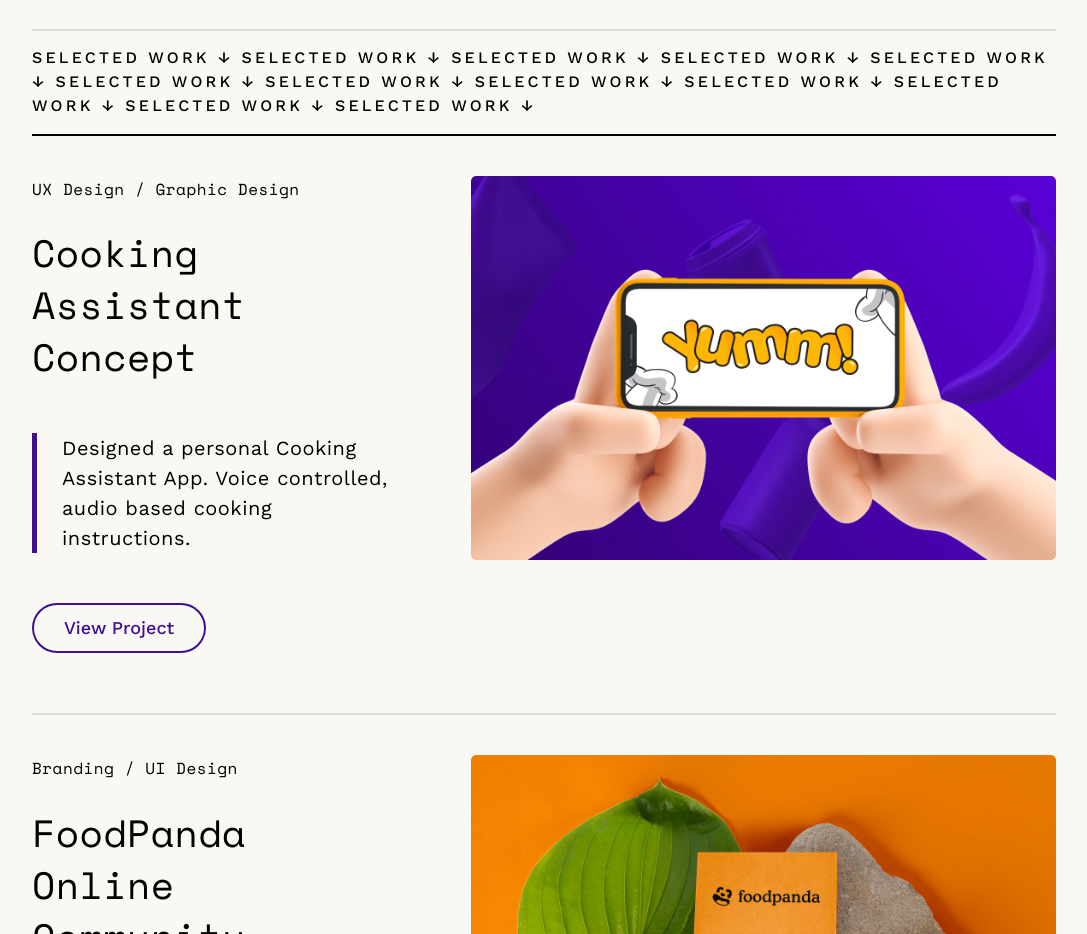
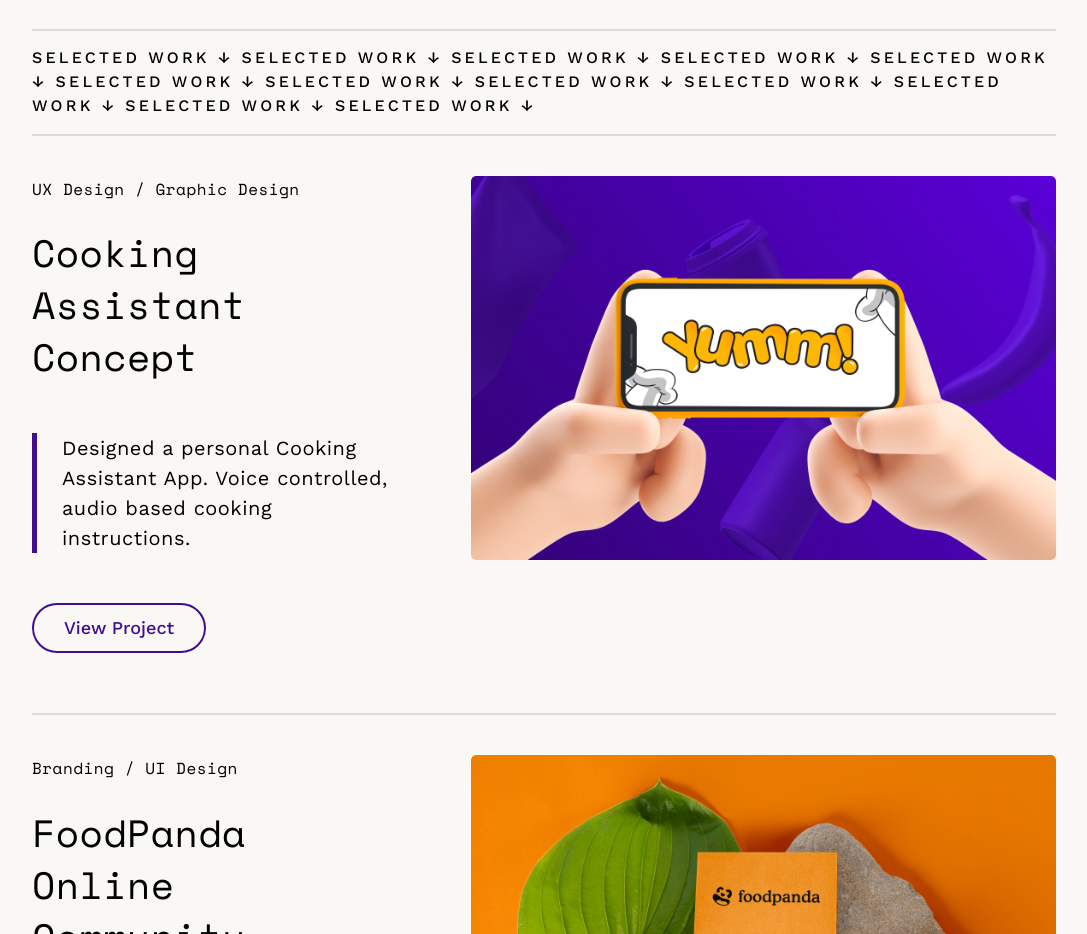
Before and after one commit to arnavchand/portfolio, a plain HTML site: page home.html in a window 1280 px wide. Shown: the part 1140-2074 px from the top of the page, without its empty margins (96-1183 px from the left). Drawn offline with nearby package versions, Linux system fonts and the light colour scheme; a script that the page names is missing.

Commit message:
Update home.html

```diff
--- a/home.html
+++ b/home.html
@@ -92,7 +92,7 @@
     <div style="font-family: Work Sans; font-weight: 500;" class='marquee'>
     SELECTED WORK ↓ SELECTED WORK ↓ SELECTED WORK ↓ SELECTED WORK ↓ SELECTED WORK ↓ SELECTED WORK ↓ SELECTED WORK ↓ SELECTED WORK ↓ SELECTED WORK ↓ SELECTED WORK ↓ SELECTED WORK ↓ SELECTED WORK ↓
     </div>
-    <hr class="hr-dark">
+    <hr>
 
     <!-- <div>
       <p class="intro-heading" style="font-size: 20px; font-weight: 700; line-height: 23px; letter-spacing: 0.145em; text-align: center; margin-bottom: 30px;">ARNAV CHAND</p>
```
